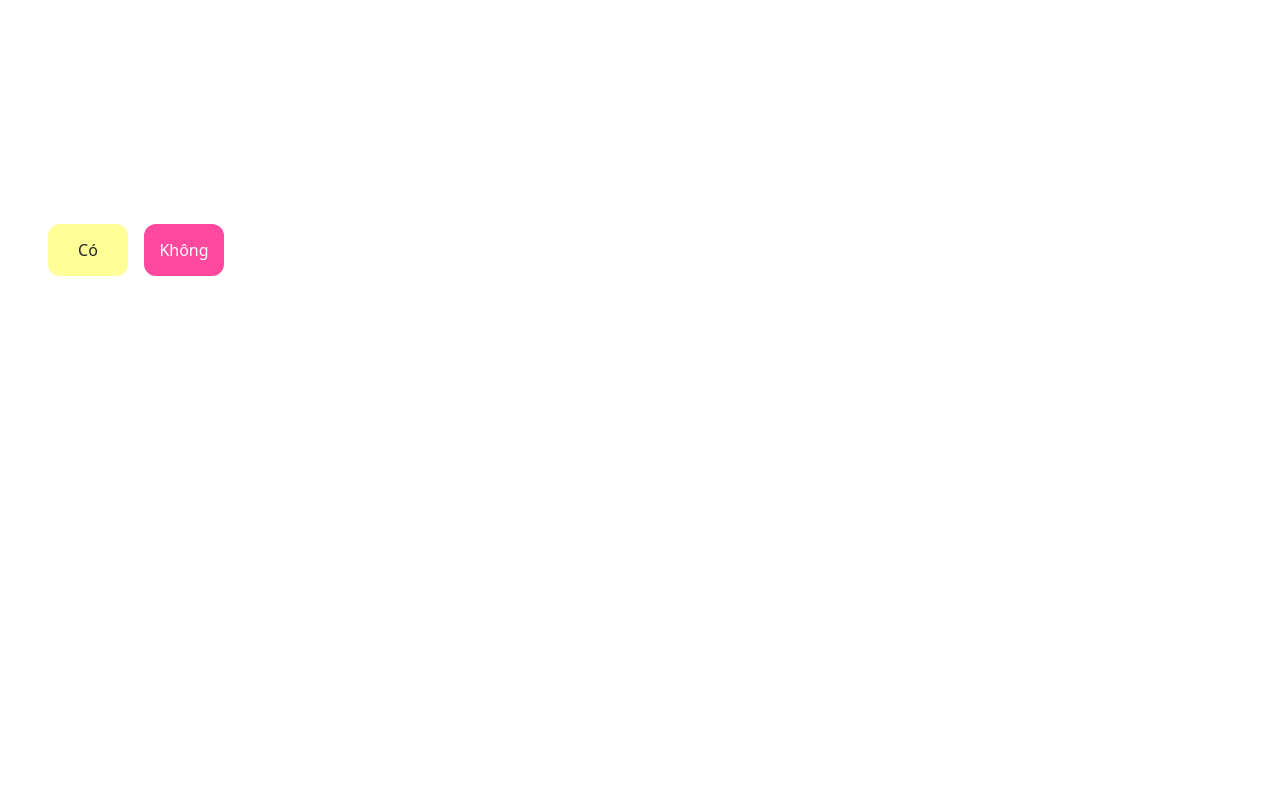
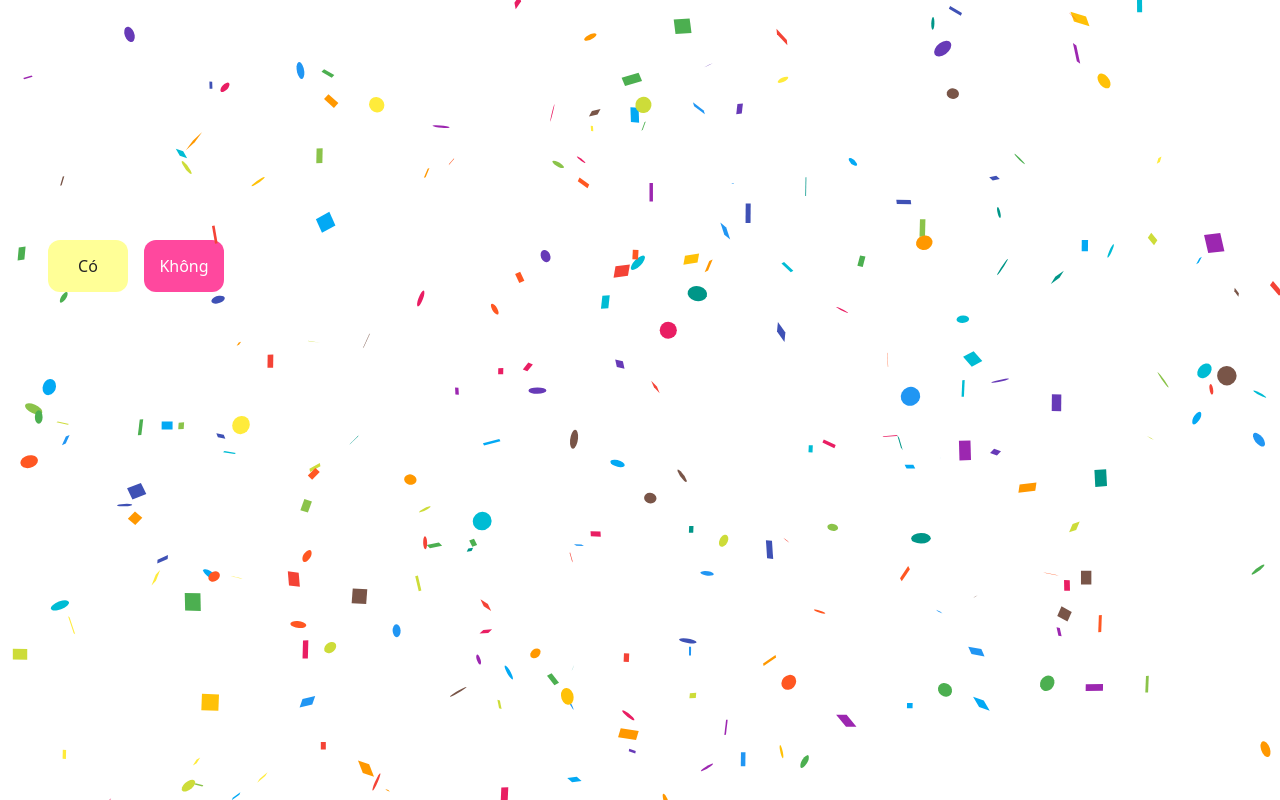
Before and after one commit to hoanxuyen/spyfall, a React (Vite) app: page /reveal in a window 1280 px wide. Built offline with nearby package versions, Linux system fonts and the light colour scheme; a web font is replaced by a local one.

Commit message:
commit stash

```diff
--- a/package.json
+++ b/package.json
@@ -22,6 +22,7 @@
     "framer-motion": "^11.2.10",
     "postcss": "^8.4.38",
     "react": "^18.2.0",
+    "react-confetti": "^6.1.0",
     "react-dom": "^18.2.0",
     "react-hook-form": "^7.52.0",
     "react-redux": "^9.1.2",
--- a/src/components/SpyReveal.tsx
+++ b/src/components/SpyReveal.tsx
@@ -7,6 +7,7 @@ import { Color } from "../theme";
 import { SpyButtonSize } from "./SpyButtonType";
 import { useNavigate } from "react-router-dom";
 import { resetPlayers } from "../features/PlayerSlice";
+import ReactConfetti from "react-confetti";
 
 export default function SpyReveal() {
   const spyIndex = useSelector(
@@ -16,6 +17,7 @@ export default function SpyReveal() {
   const dispatch = useDispatch();
   return (
     <div className="space-y-4">
+      <ReactConfetti recycle={false} numberOfPieces={1000} />
       <SpyHeading
         text={`Chúc mừng bạn đã đoán ra được số ${(spyIndex as number) + 1} chính là điệp viên`}
         type={SpyHeadingType.h1}
```
Also changed, not shown: 1 other file (tests, documents, lock files or other folders).
